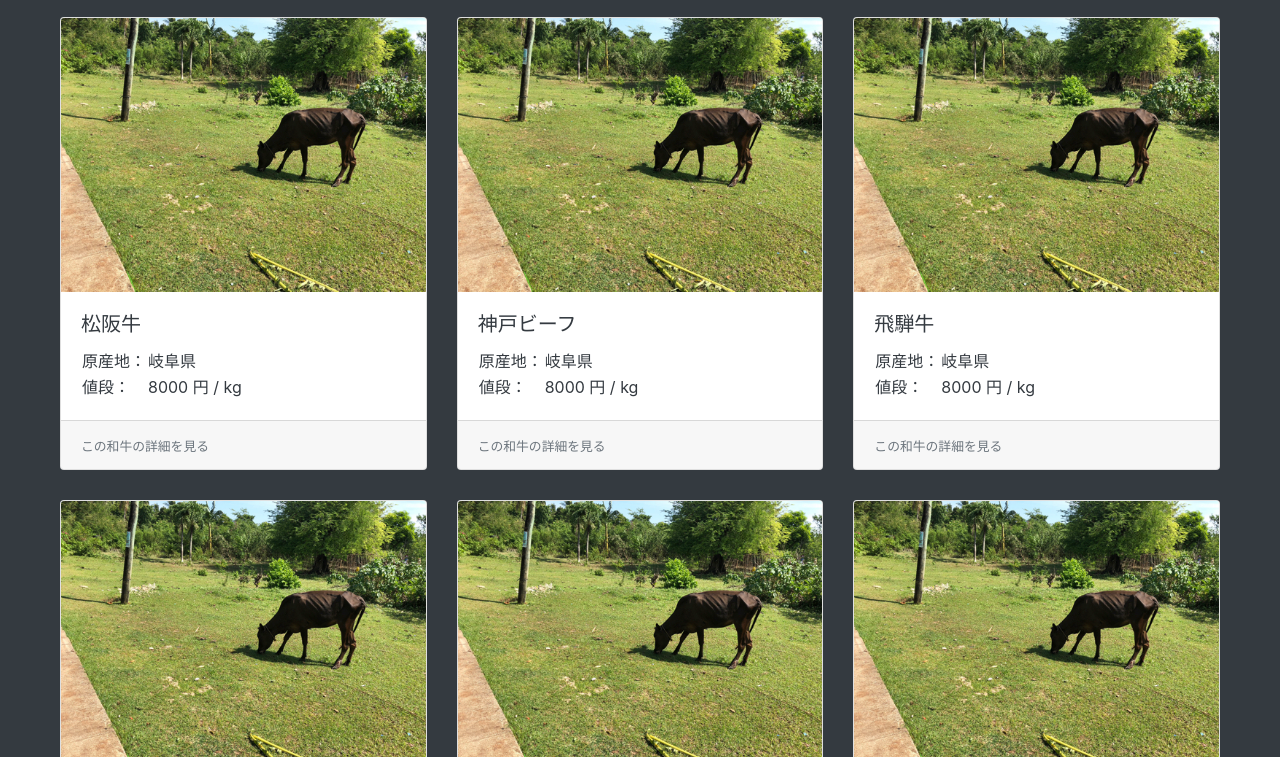
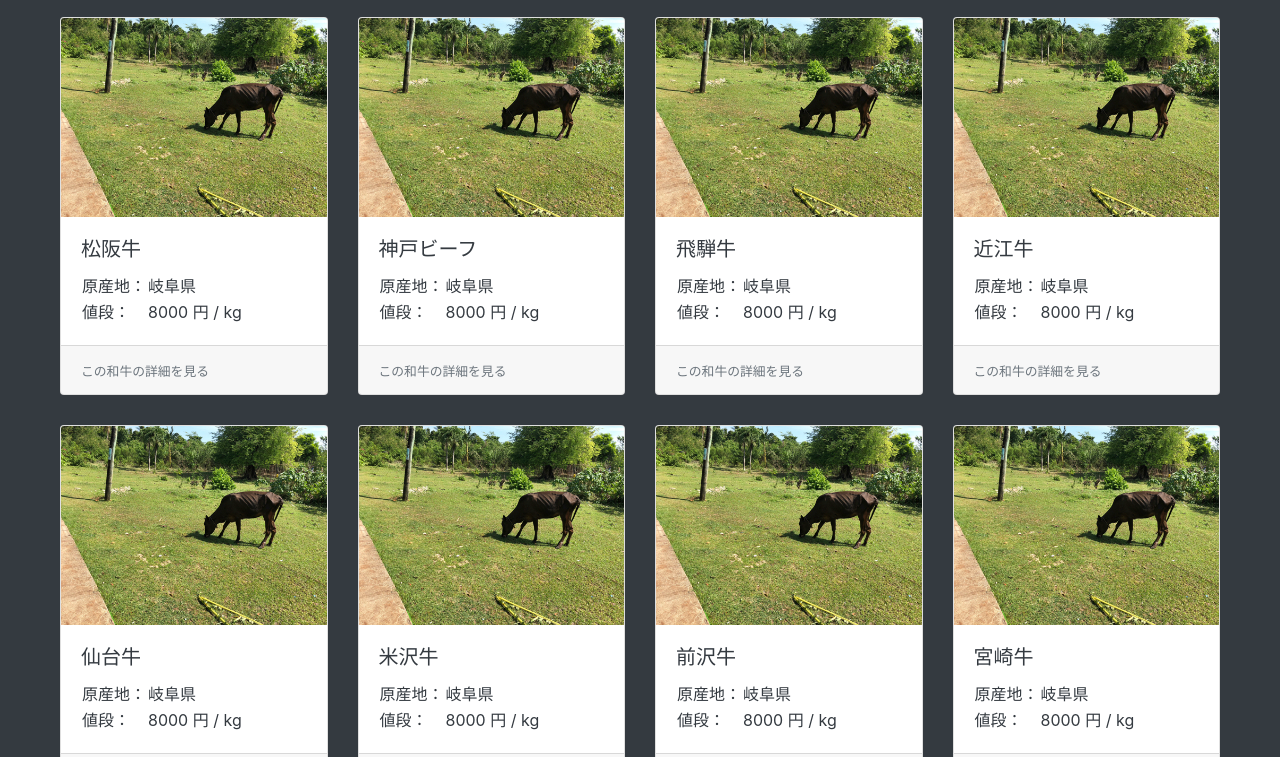
Before and after one commit to karenKK0214/wagyu_price, a plain HTML site: page index.html in a window 1280 px wide. Shown: the part 43-800 px from the top of the page. Drawn offline with Linux system fonts and the light colour scheme.

Commit message:
index.htmlの1行あたりのカード枚数を4枚に変更

```diff
--- a/index.html
+++ b/index.html
@@ -85,12 +85,31 @@
           <small class="text-muted">この和牛の詳細を見る</small>
         </div>
       </a>
+      <a href="#" class="card">
+        <img class="card-img-top" src="img/ph_beaf.jpg">
+        <div class="card-body">
+          <h5 class="card-title">近江牛</h5>
+          <table>
+            <tr>
+              <td>原産地： </td>
+              <td>岐阜県</td>
+            </tr>
+            <tr>
+              <td>値段： </td>
+              <td>8000 円 / kg</td>
+            </tr>
+          </table>
+        </div>
+        <div class="card-footer">
+          <small class="text-muted">この和牛の詳細を見る</small>
+        </div>
+      </a>
     </div>
     <div class="card-deck row">
       <a href="#" class="card">
         <img class="card-img-top" src="img/ph_beaf.jpg">
         <div class="card-body">
-          <h5 class="card-title">和牛</h5>
+          <h5 class="card-title">仙台牛</h5>
           <table>
             <tr>
               <td>原産地： </td>
@@ -109,7 +128,7 @@
       <a href="#" class="card">
         <img class="card-img-top" src="img/ph_beaf.jpg">
         <div class="card-body">
-          <h5 class="card-title">和牛</h5>
+          <h5 class="card-title">米沢牛</h5>
           <table>
             <tr>
               <td>原産地： </td>
@@ -128,7 +147,26 @@
       <a href="#" class="card">
         <img class="card-img-top" src="img/ph_beaf.jpg">
         <div class="card-body">
-          <h5 class="card-title">和牛</h5>
+          <h5 class="card-title">前沢牛</h5>
+          <table>
+            <tr>
+              <td>原産地： </td>
+              <td>岐阜県</td>
+            </tr>
+            <tr>
+              <td>値段： </td>
+              <td>8000 円 / kg</td>
+            </tr>
+          </table>
+        </div>
+        <div class="card-footer">
+          <small class="text-muted">この和牛の詳細を見る</small>
+        </div>
+      </a>
+      <a href="#" class="card">
+        <img class="card-img-top" src="img/ph_beaf.jpg">
+        <div class="card-body">
+          <h5 class="card-title">宮崎牛</h5>
           <table>
             <tr>
               <td>原産地： </td>
```
